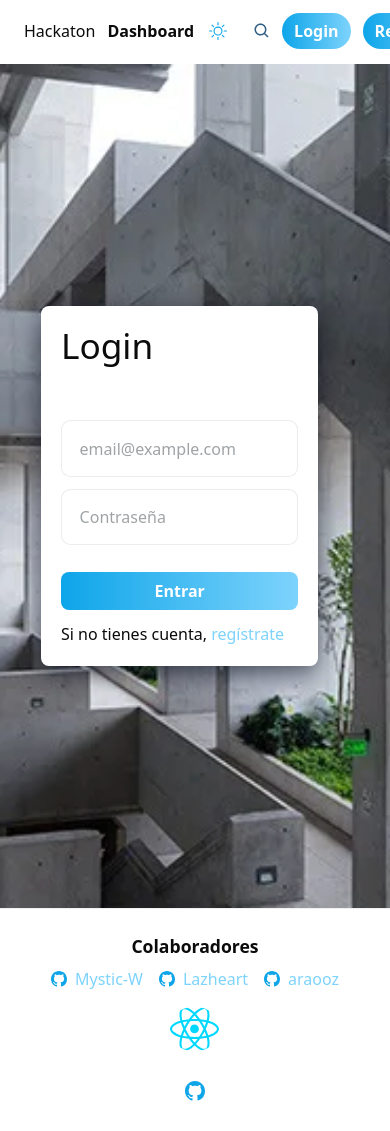
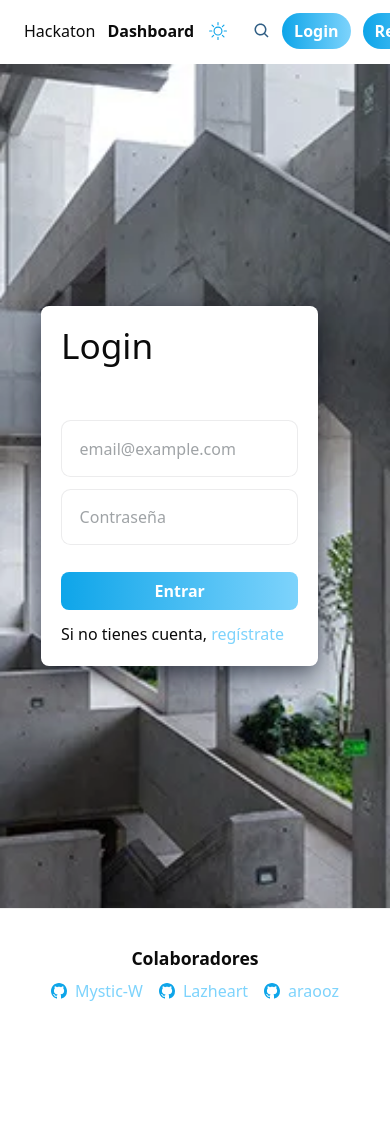
Before and after one commit to Lazheart/hack-front, a React (Vite) app: page /login in a window 390 px wide. After the commit the page ends 1039 px from the top, so only its background shows below. Built offline with nearby package versions, Linux system fonts and the light colour scheme.

Commit message:
Ocultar fotter segun dimensiones

```diff
--- a/src/index.css
+++ b/src/index.css
@@ -177,6 +177,16 @@ body {
   .footer-left, .footer-center, .footer-right { flex-basis: 100%; min-width: 100%; text-align: center }
   .footer-right { margin-top: 0.5rem }
   .footer-left img { margin: 0 auto }
+}
+
+/* Mobile-first tweak: on small screens show ONLY collaborators */
+@media (max-width: 640px) {
+  /* hide React logo (left) and GitHub repo link (right) */
+  .footer-left,
+  .footer-right { display: none !important; }
+  /* keep collaborators centered and slightly compact */
+  .footer-center { margin: 0 auto; }
+  .footer-inner { padding: 0.75rem 0.5rem; }
 }
 
 /* Navbar styles */
```
